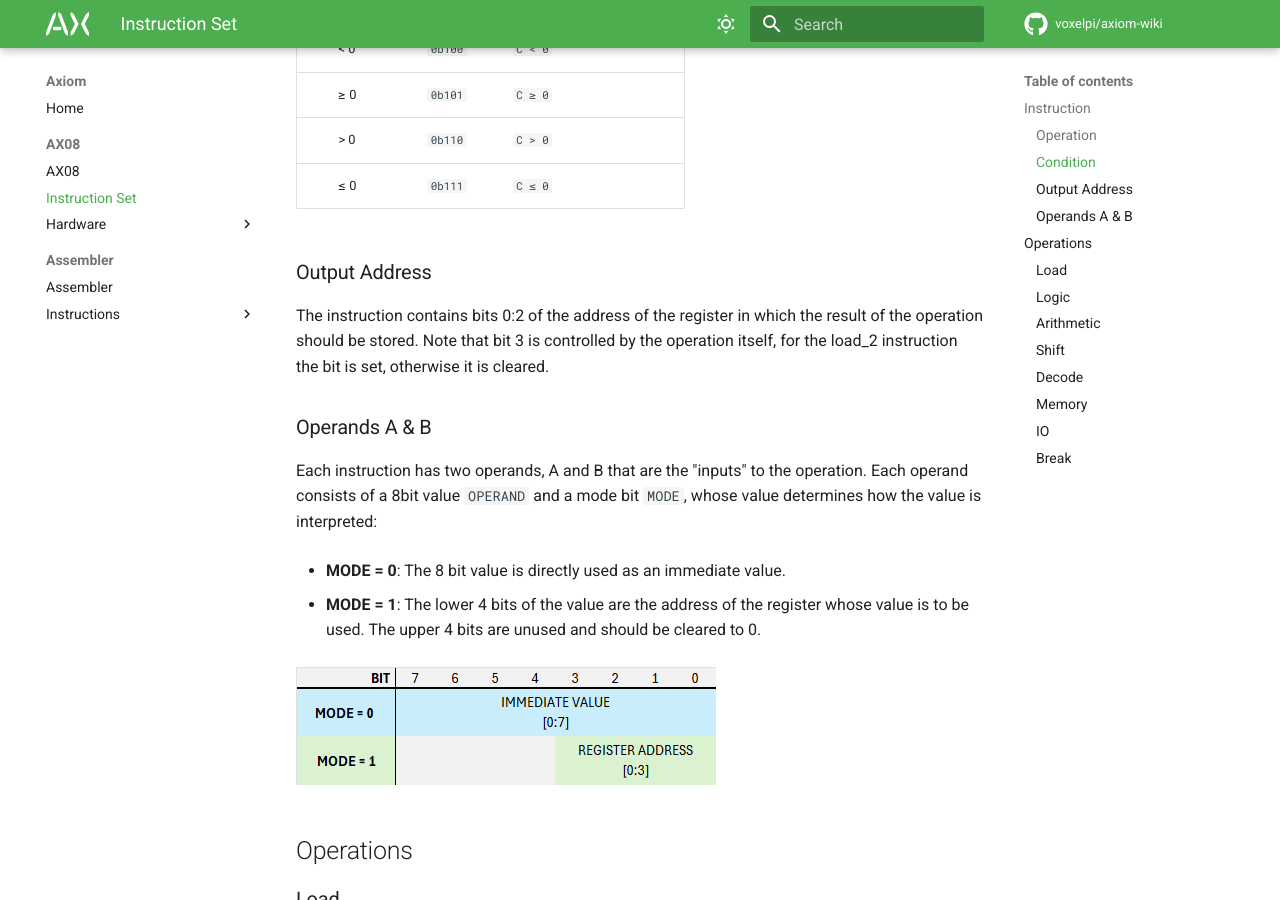
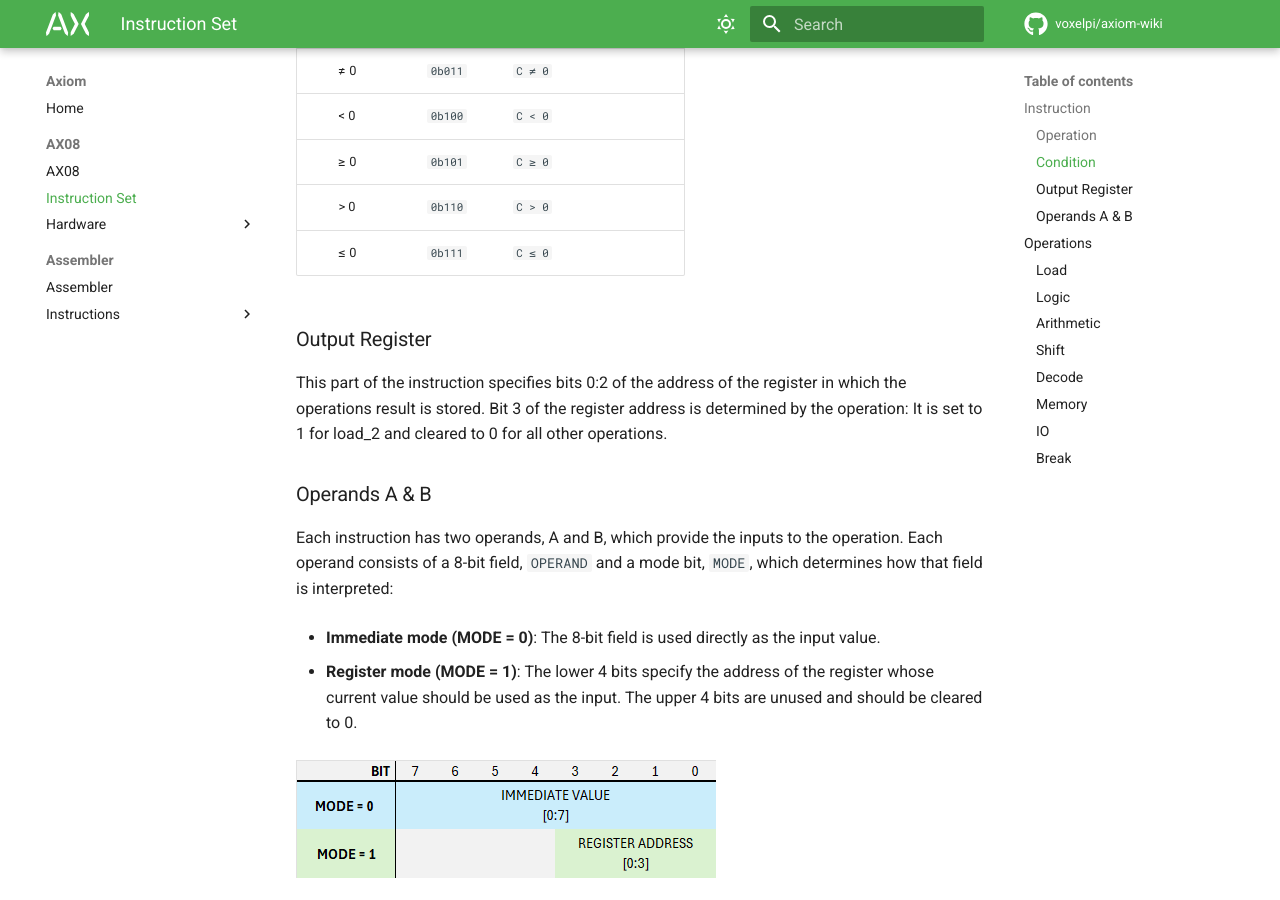
Before and after one commit to VoxelPi/Axiom-Wiki, an MkDocs documentation site: the page built from docs/AX08/instruction_set.md, in a window 1280 px wide and 900 px high, scrolled down 1178 px. Built offline with MkDocs 1.6.1 and Material for MkDocs 9.7.7, drawn with Linux system fonts in a browser that asks for light colours; comment, search, counter and statistics services are not loaded; some of the changed text lies outside the part shown.

Commit message:
Improve instruction documentation

```diff
--- a/docs/AX08/instruction_set.md
+++ b/docs/AX08/instruction_set.md
@@ -9,7 +9,9 @@ Every instruction is encoded in a 32-bit word with the following layout:
 
 ### Operation
 
-The actual operation that should be performed. See the section _Operations_ for a list of all possible operations.
+This field specifies the operation to perform. Each operation receives two 8-bit input values, `A` and `B`, and produces an 8-bit result that is stored in the output reigster. Depending on the operation one or both inputs may be unused.
+
+See the [Operations](#operations) section for a list of supported operations.
 
 
 ### Condition
@@ -38,19 +40,19 @@ NEVER | `0b001` | Never no matter the input.
 ≤ 0 | `0b111` | `C ≤ 0`
 
 
-### Output Address
+### Output Register
 
-The instruction contains bits 0:2 of the address of the register in which the result of the operation should be stored.
-Note that bit 3 is controlled by the operation itself, for the load_2 instruction the bit is set, otherwise it is cleared.
+This part of the instruction specifies bits 0:2 of the address of the register in which the operations result is stored.
+Bit 3 of the register address is determined by the operation: It is set to 1 for load_2 and cleared to 0 for all other operations.
 
 
 ### Operands A & B
 
-Each instruction has two operands, A and B that are the "inputs" to the operation. Each operand consists of a 8bit value `OPERAND` and a mode bit `MODE`, whose value determines how the value is interpreted:
+Each instruction has two operands, A and B, which provide the inputs to the operation. Each operand consists of a 8-bit field, `OPERAND` and a mode bit, `MODE`, which determines how that field is interpreted:
 
-- **MODE = 0**: The 8 bit value is directly used as an immediate value.
+- **Immediate mode (MODE = 0)**: The 8-bit field is used directly as the input value.
 
-- **MODE = 1**: The lower 4 bits of the value are the address of the register whose value is to be used. The upper 4 bits are unused and should be cleared to 0.
+- **Register mode (MODE = 1)**: The lower 4 bits specify the address of the register whose current value should be used as the input. The upper 4 bits are unused and should be cleared to 0.
 
 ![Operand](./assets/operand.png)
 
```
